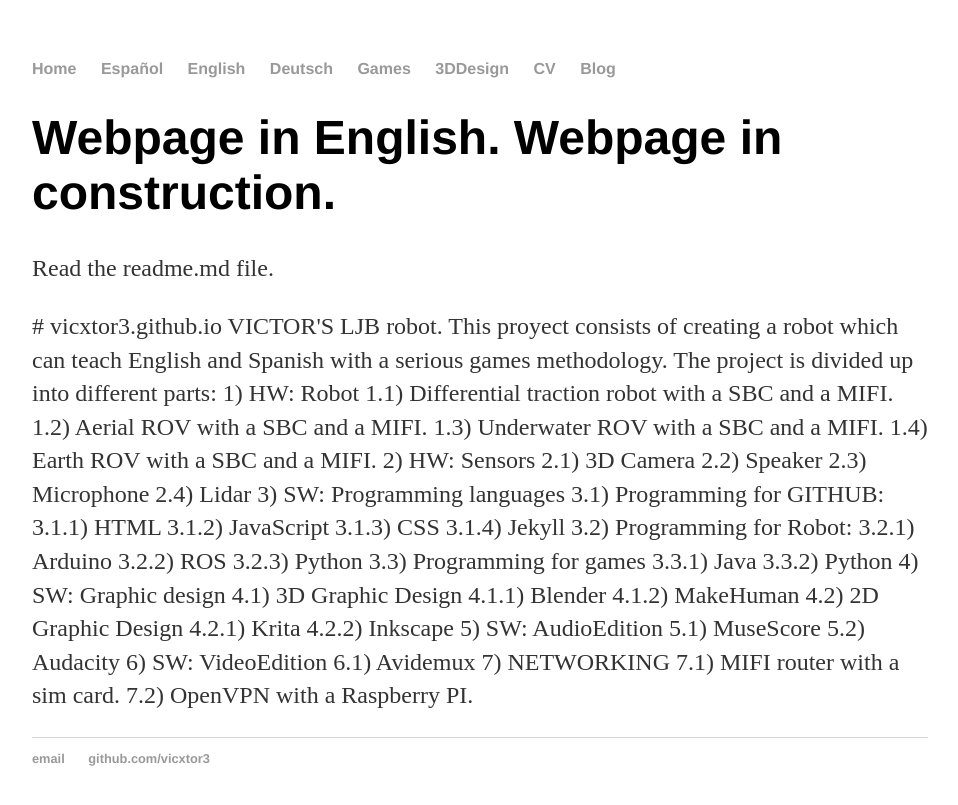
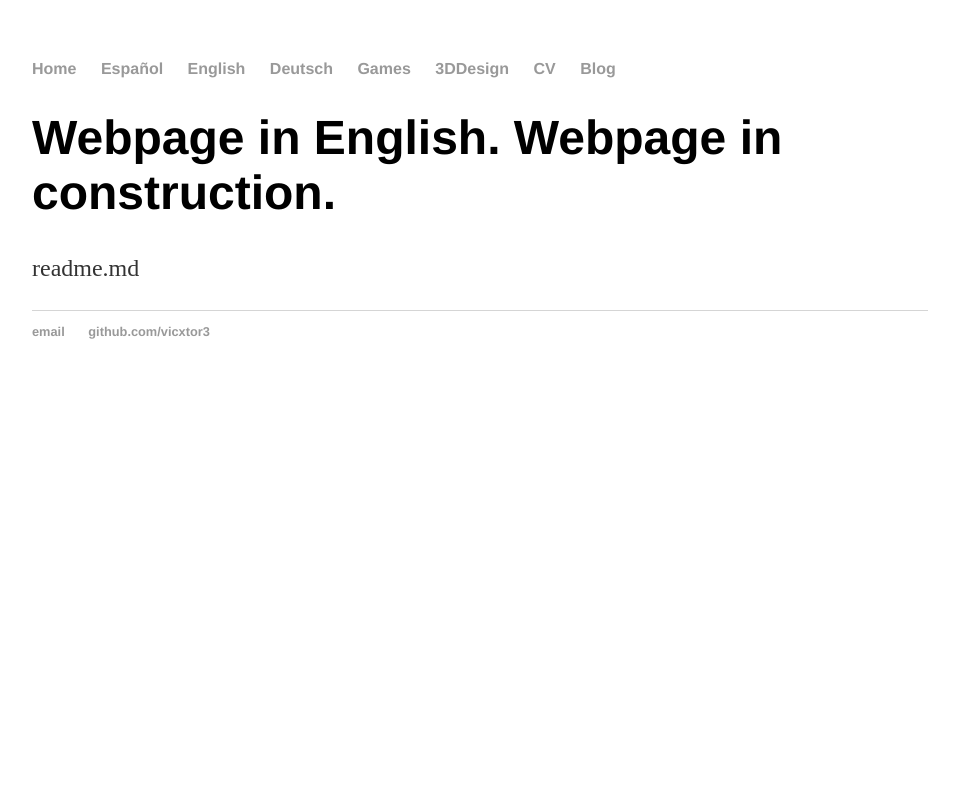
Before and after one commit to vicxtor3/vicxtor3.github.io, a Jekyll site: the page built from english/index.html, in a window 1280 px wide. Shown: the top 805 px of the page, without its empty margins (160-1118 px from the left). Built offline with Jekyll 4.4.1, drawn with Linux system fonts in a browser that asks for light colours.

Commit message:
Update index.html

```diff
--- a/english/index.html
+++ b/english/index.html
@@ -4,49 +4,5 @@
 ---
 <div class="blurb">
 	<h1>Webpage in English. Webpage in construction. </h1>
-	<p>Read the readme.md file.</p>
-	<p>
-	# vicxtor3.github.io
-VICTOR'S LJB robot.
-This proyect consists of creating a robot which can teach English and Spanish with a serious games methodology.
-The project is divided up into different parts:
-1) HW: Robot
-    1.1) Differential traction robot with a SBC and a MIFI.
-    1.2) Aerial ROV with a SBC and a MIFI.
-    1.3) Underwater ROV with a SBC and a MIFI.
-    1.4) Earth ROV with a SBC and a MIFI.
-2) HW: Sensors
-    2.1) 3D Camera
-    2.2) Speaker
-    2.3) Microphone
-    2.4) Lidar
-3) SW: Programming languages
-    3.1) Programming for GITHUB:
-      3.1.1) HTML
-      3.1.2) JavaScript
-      3.1.3) CSS
-      3.1.4) Jekyll
-    3.2) Programming for Robot:
-      3.2.1) Arduino
-      3.2.2) ROS
-      3.2.3) Python
-    3.3) Programming for games
-      3.3.1) Java
-      3.3.2) Python
-4) SW: Graphic design
-    4.1) 3D Graphic Design
-      4.1.1) Blender
-      4.1.2) MakeHuman
-    4.2) 2D Graphic Design
-      4.2.1) Krita
-      4.2.2) Inkscape
-5) SW: AudioEdition
-    5.1) MuseScore
-    5.2) Audacity
-6) SW: VideoEdition
-    6.1) Avidemux
-7) NETWORKING
-    7.1) MIFI router with a sim card.
-    7.2) OpenVPN with a Raspberry PI.
-	</p>
+	<p><href="readme.md">readme.md</p>
 </div><!-- /.blurb -->
```
